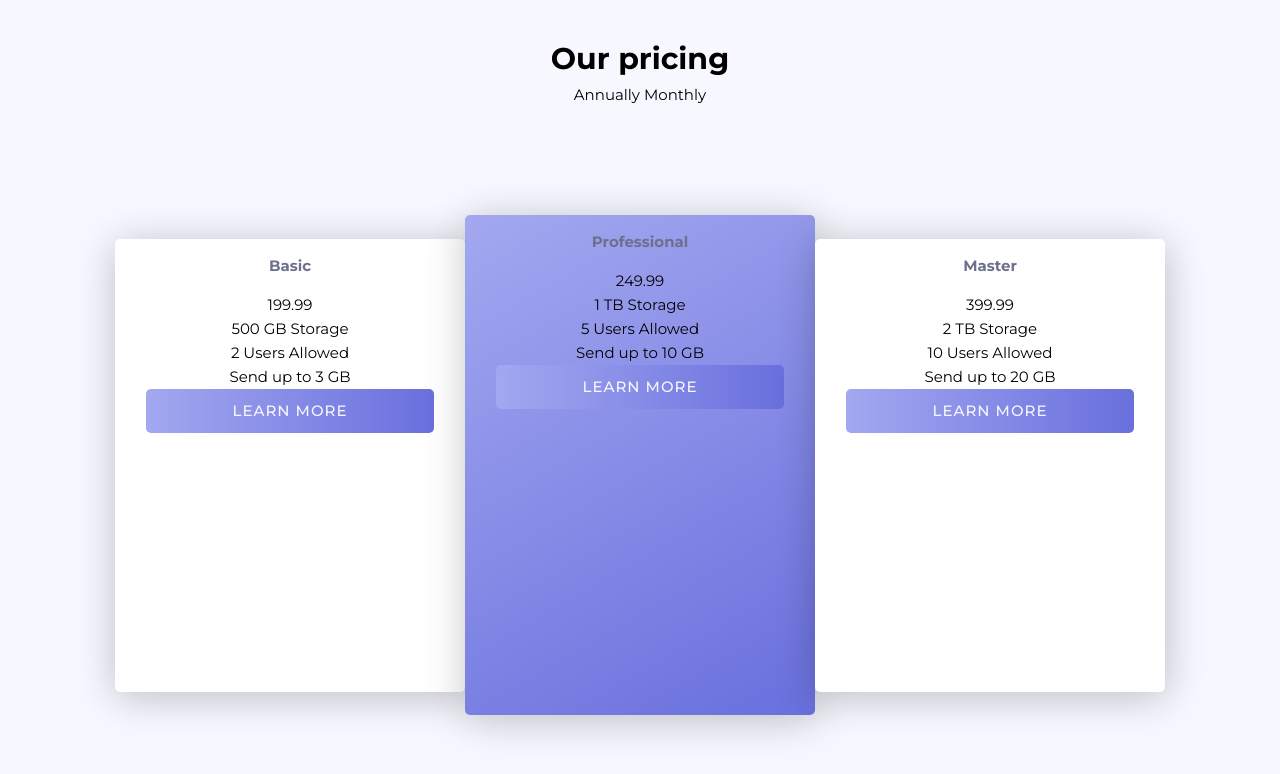
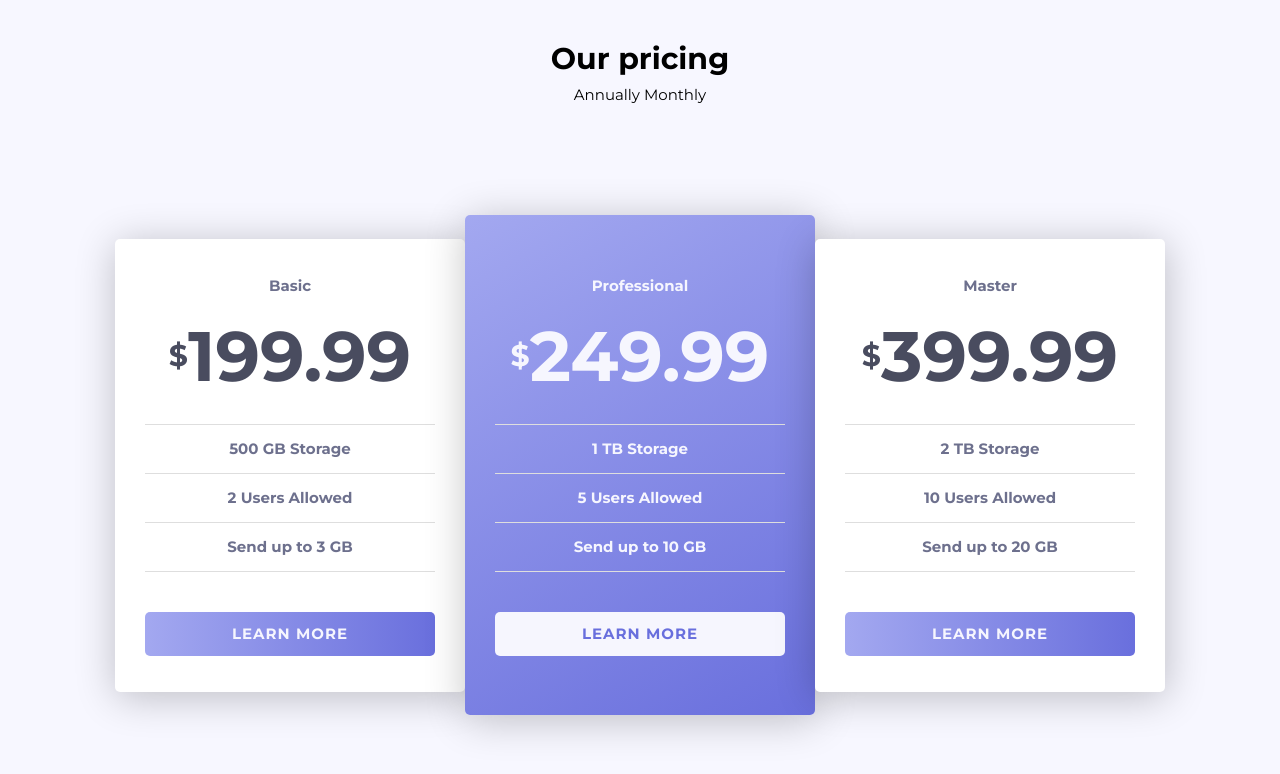
Before and after one commit to Widoguaiquirian/pricing-component-with-toggle-master-Front-end-mentor.github.io, a plain HTML site: page index.html in a window 1280 px wide. Drawn offline with Linux system fonts and the light colour scheme.

Commit message:
Work in progress

```diff
--- a/components/_buttons.css
+++ /dev/null
@@ -1,13 +0,0 @@
-.btn {
-   background: linear-gradient(90deg, hsl(236, 72%, 79%), hsl(237, 63%, 64%));
-   width: 288px;
-   height: 44px;
-   color: var(--Very-Light-Grayish-Blue);
-   font-weight: 500;
-   letter-spacing: 1px;
-   display: flex;
-   align-items: center;
-   justify-content: center;
-   border-radius: 5px;
-   margin: 0 auto;
-}
--- a/components/_pricing.css
+++ b/components/_pricing.css
@@ -25,16 +25,98 @@
    background-color: white;
    box-shadow: 1px 5px 40px rgba(0, 0, 0, 0.24);
    display: flex;
+   padding: 0 3rem;
    flex-direction: column;
 }
 
 .pricing__title {
    font-weight: 700;
    color: var(--Grayish-Blue);
+   margin-top: 3.5rem;
+   margin-bottom: 3rem;
 }
 
-/* Middle Style */
-.pricing__main {
+.price {
+   font-size: 7rem;
+   font-weight: 700;
+   color: var(--Dark-Grayish-Blue);
+   line-height: 0.8;
+}
+
+sup {
+   background-color: red;
+   display: inline-block;
+   font-size: 3rem;
+}
+
+.pricing__ul {
+   width: 100%;
+   border-top: 1px solid #dedede;
+   margin: 4rem 0;
+   border-bottom: 1px solid #dedede;
+}
+
+.pricing__item {
+   font-weight: bold;
+   color: var(--Grayish-Blue);
+   padding: 1.2rem 0;
+}
+
+.pricing__item:not(:last-child) {
+   border-bottom: 1px solid #dedede;
+}
+
+/* MAIN Style */
+.pricing--main {
    height: 100%;
    background: linear-gradient(150deg, hsl(236, 72%, 79%), hsl(237, 63%, 64%));
+   padding-top: 2.4rem;
 }
+
+.pricing__title--main {
+   color: var(--Very-Light-Grayish-Blue);
+}
+
+.price--main {
+   color: var(--Very-Light-Grayish-Blue);
+}
+
+.pricing__item--main {
+   color: var(--Very-Light-Grayish-Blue);
+}
+
+/* Button styles */
+
+.btn {
+   background: linear-gradient(90deg, hsl(236, 72%, 79%), hsl(237, 63%, 64%));
+   width: 100%;
+   height: 44px;
+   color: var(--Very-Light-Grayish-Blue);
+   font-weight: 500;
+   letter-spacing: 1px;
+   display: flex;
+   align-items: center;
+   font-weight: bold;
+   justify-content: center;
+   border-radius: 5px;
+   margin: 0 auto;
+}
+.btn--main {
+   color: hsl(237, 63%, 64%);
+   background: var(--Very-Light-Grayish-Blue);
+}
+
+/* Media query */
+
+@media (max-width: 1100px) {
+   .component {
+      width: 350px;
+      grid-template-rows: 180px 1fr;
+   }
+
+   .component__pricing {
+      grid-template-columns: 1fr;
+      grid-template-rows: repeat(3, 453px);
+      row-gap: 3rem;
+   }
+}
--- a/index.html
+++ b/index.html
@@ -50,28 +50,28 @@
          <div class="component__pricing">
             <div class="pricing">
                <p class="pricing__title">Basic</p>
-               <span class="price">199.99</span>
-               <ul class="pricing__details">
+               <span class="price"><sup>$</sup>199.99</span>
+               <ul class="pricing__ul">
                   <li class="pricing__item">500 GB Storage</li>
                   <li class="pricing__item">2 Users Allowed</li>
                   <li class="pricing__item">Send up to 3 GB</li>
                </ul>
                <a href="#" class="btn">LEARN MORE</a>
             </div>
-            <div class="pricing pricing__main">
-               <p class="pricing__title">Professional</p>
-               <span class="price">249.99</span>
-               <ul class="pricing__details">
-                  <li class="pricing__item">1 TB Storage</li>
-                  <li class="pricing__item">5 Users Allowed</li>
-                  <li class="pricing__item">Send up to 10 GB</li>
+            <div class="pricing pricing--main">
+               <p class="pricing__title pricing__title--main">Professional</p>
+               <span class="price price--main"><sup>$</sup>249.99</span>
+               <ul class="pricing__ul pricing__ul--main">
+                  <li class="pricing__item pricing__item--main">1 TB Storage</li>
+                  <li class="pricing__item pricing__item--main">5 Users Allowed</li>
+                  <li class="pricing__item pricing__item--main">Send up to 10 GB</li>
                </ul>
-               <a href="#" class="btn">LEARN MORE</a>
+               <a href="#" class="btn btn--main">LEARN MORE</a>
             </div>
             <div class="pricing">
                <p class="pricing__title">Master</p>
-               <span class="price">399.99</span>
-               <ul class="pricing__details">
+               <span class="price"><sup>$</sup>399.99</span>
+               <ul class="pricing__ul">
                   <li class="pricing__item">2 TB Storage</li>
                   <li class="pricing__item">10 Users Allowed</li>
                   <li class="pricing__item">Send up to 20 GB</li>
--- a/main.css
+++ b/main.css
@@ -5,7 +5,6 @@
 @import url(base/_base.css);
 @import url(base/_typography.css);
 
-@import url(components/_buttons.css);
 @import url(components/_pricing.css);
 
 /*CSS Stylesheet T.O.C. - Table of contents
```
